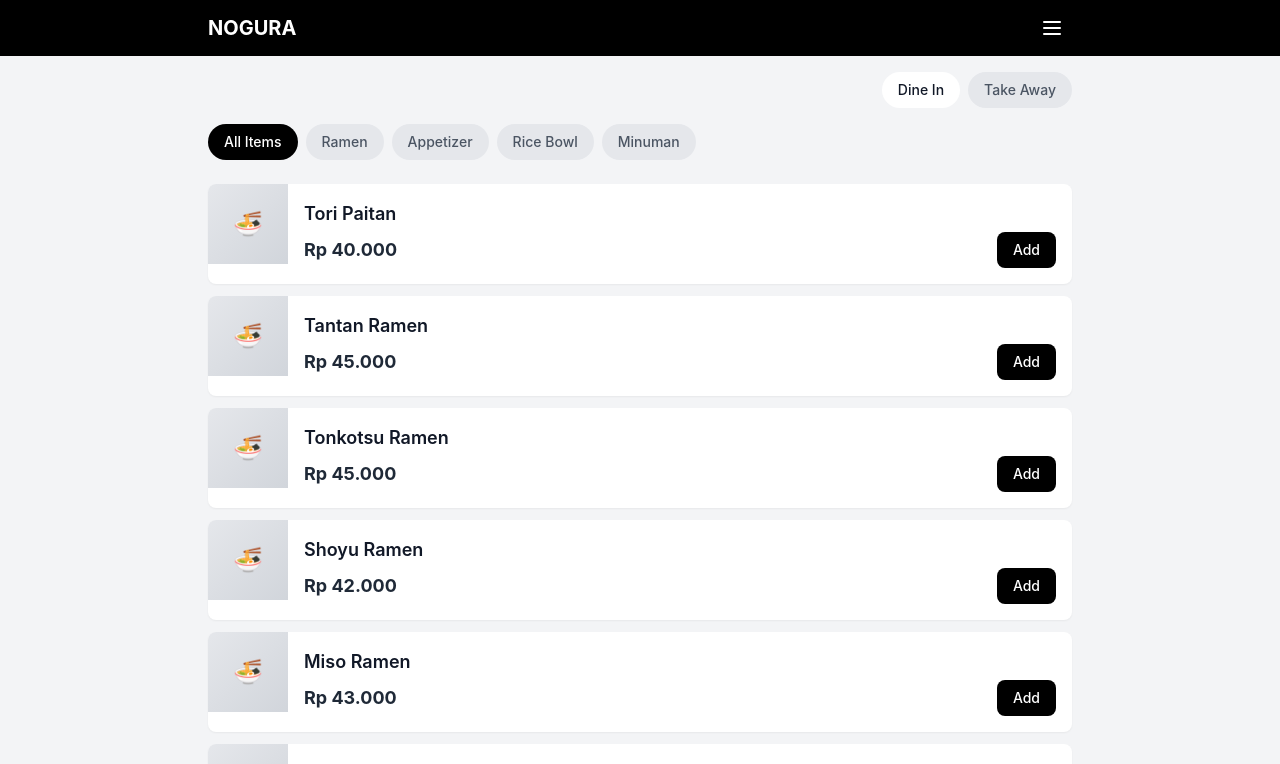
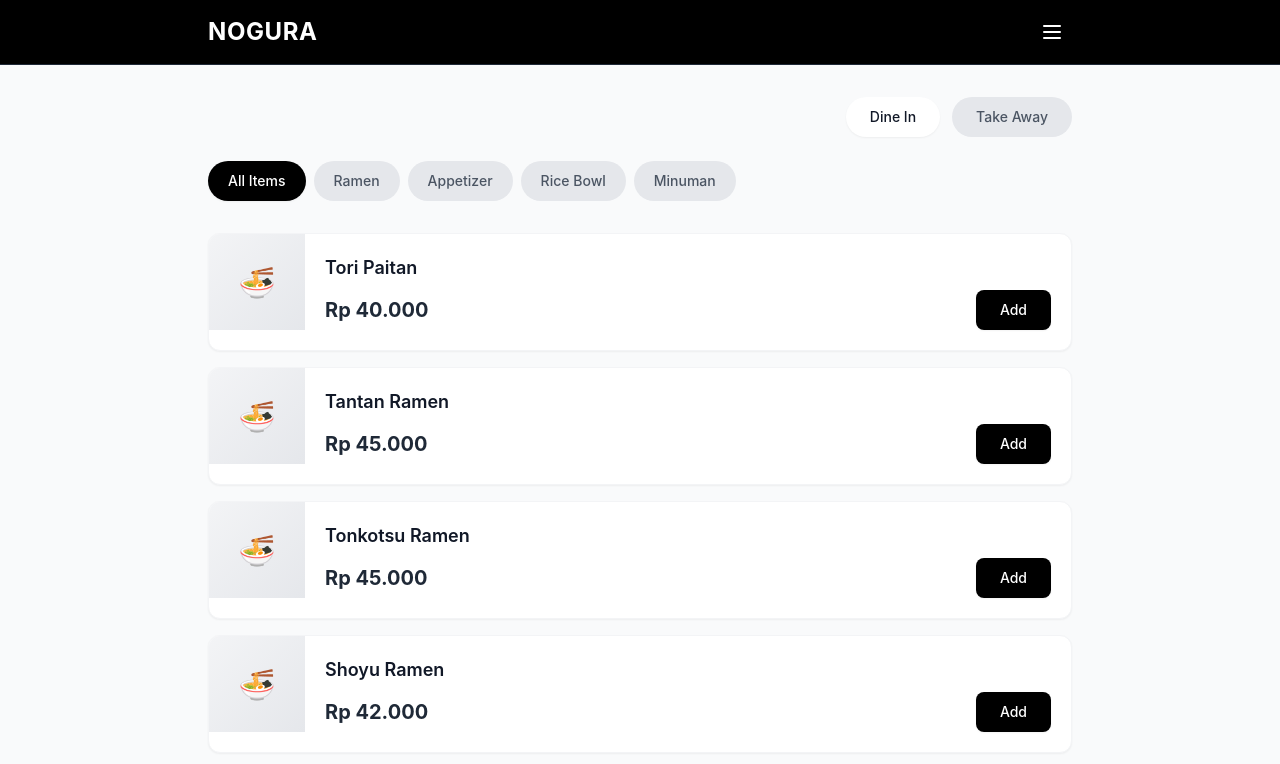
Before and after one commit to noguraofficial/menu, a Next.js app: page / in a window 1280 px wide. Shown: the top 764 px of the page. Built offline with nearby package versions, Linux system fonts and the light colour scheme.

Commit message:
Improve UI design - better spacing, typography, rounded corners, shadows, and overall visual polish

```diff
--- a/app/layout.tsx
+++ b/app/layout.tsx
@@ -9,7 +9,11 @@ export const metadata: Metadata = {
   description: 'Pesan menu favorit Anda dari Nogura Ramen Bar dengan mudah. Tersedia untuk dine-in dan takeaway.',
   keywords: 'ramen, japanese food, nogura, menu, pesan online, dine in, takeaway',
   authors: [{ name: 'Nogura Ramen Bar' }],
-  viewport: 'width=device-width, initial-scale=1',
+}
+
+export const viewport = {
+  width: 'device-width',
+  initialScale: 1,
 }
 
 export default function RootLayout({
@@ -19,7 +23,7 @@ export default function RootLayout({
 }) {
   return (
     <html lang="id">
-      <body className="bg-white min-h-screen">
+      <body className="bg-gray-50 min-h-screen">
         <CartProvider>
           <Header />
           <main className="pb-20">
--- a/components/CartSummary.tsx
+++ b/components/CartSummary.tsx
@@ -14,18 +14,20 @@ export default function CartSummary() {
   }
 
   return (
-    <div className="fixed bottom-0 left-0 right-0 bg-black text-white p-4 z-40">
-      <div className="max-w-4xl mx-auto flex justify-between items-center">
-        <div>
-          <p className="text-sm text-gray-300">Total ({totalItems} items)</p>
-          <p className="text-xl font-bold">{formatCurrency(state.total)}</p>
+    <div className="fixed bottom-0 left-0 right-0 bg-black text-white z-40 border-t border-gray-800">
+      <div className="max-w-4xl mx-auto px-4 py-4">
+        <div className="flex justify-between items-center">
+          <div className="flex-1">
+            <p className="text-sm text-gray-300 mb-1">Total ({totalItems} items)</p>
+            <p className="text-2xl font-bold">{formatCurrency(state.total)}</p>
+          </div>
+          <Link
+            href="/checkout"
+            className="bg-white text-black px-8 py-3 rounded-xl font-semibold hover:bg-gray-100 transition-all duration-200 shadow-sm ml-4"
+          >
+            View Cart
+          </Link>
         </div>
-        <Link
-          href="/checkout"
-          className="bg-white text-black px-6 py-3 rounded-lg font-medium hover:bg-gray-100 transition-colors"
-        >
-          View Cart
-        </Link>
       </div>
     </div>
   )
--- a/components/Header.tsx
+++ b/components/Header.tsx
@@ -7,18 +7,18 @@ export default function Header() {
   const [isMenuOpen, setIsMenuOpen] = useState(false)
 
   return (
-    <header className="bg-black text-white sticky top-0 z-50">
+    <header className="bg-black text-white sticky top-0 z-50 border-b border-gray-800">
       <div className="max-w-4xl mx-auto px-4">
-        <div className="flex justify-between items-center h-14">
+        <div className="flex justify-between items-center h-16">
           {/* Logo */}
           <div className="flex items-center">
-            <h1 className="text-xl font-bold">NOGURA</h1>
+            <h1 className="text-2xl font-bold tracking-wide">NOGURA</h1>
           </div>
 
           {/* Hamburger Menu */}
           <button
             onClick={() => setIsMenuOpen(!isMenuOpen)}
-            className="p-2 text-white hover:text-gray-300 transition-colors"
+            className="p-2 text-white hover:text-gray-300 transition-colors rounded-lg hover:bg-gray-800"
           >
             <Menu className="w-6 h-6" />
           </button>
--- a/components/MenuSection.tsx
+++ b/components/MenuSection.tsx
@@ -33,27 +33,27 @@ export default function MenuSection() {
   }
 
   return (
-    <section id="menu" className="py-4 bg-gray-100 min-h-screen">
+    <section id="menu" className="py-8 min-h-screen">
       <div className="max-w-4xl mx-auto px-4">
 
         {/* Order Type Buttons */}
-        <div className="flex justify-end gap-2 mb-4">
+        <div className="flex justify-end gap-3 mb-6">
           <button
             onClick={() => setOrderType('dine-in')}
-            className={`px-4 py-2 rounded-full text-sm font-medium transition-all ${
+            className={`px-6 py-2.5 rounded-full text-sm font-medium transition-all duration-200 ${
               orderType === 'dine-in'
-                ? 'bg-white text-gray-900'
-                : 'bg-gray-200 text-gray-600'
+                ? 'bg-white text-gray-900 shadow-sm'
+                : 'bg-gray-200 text-gray-600 hover:bg-gray-300'
             }`}
           >
             Dine In
           </button>
           <button
             onClick={() => setOrderType('take-away')}
-            className={`px-4 py-2 rounded-full text-sm font-medium transition-all ${
+            className={`px-6 py-2.5 rounded-full text-sm font-medium transition-all duration-200 ${
               orderType === 'take-away'
-                ? 'bg-white text-gray-900'
-                : 'bg-gray-200 text-gray-600'
+                ? 'bg-white text-gray-900 shadow-sm'
+                : 'bg-gray-200 text-gray-600 hover:bg-gray-300'
             }`}
           >
             Take Away
@@ -61,13 +61,13 @@ export default function MenuSection() {
         </div>
 
         {/* Category Tabs */}
-        <div className="flex gap-2 mb-6">
+        <div className="flex flex-wrap gap-2 mb-8">
           <button
             onClick={() => setActiveCategory('all')}
-            className={`px-4 py-2 rounded-full text-sm font-medium transition-all ${
+            className={`px-5 py-2.5 rounded-full text-sm font-medium transition-all duration-200 ${
               activeCategory === 'all'
-                ? 'bg-black text-white'
-                : 'bg-gray-200 text-gray-600'
+                ? 'bg-black text-white shadow-sm'
+                : 'bg-gray-200 text-gray-600 hover:bg-gray-300'
             }`}
           >
             All Items
@@ -76,10 +76,10 @@ export default function MenuSection() {
             <button
               key={category.id}
               onClick={() => setActiveCategory(category.id)}
-              className={`px-4 py-2 rounded-full text-sm font-medium transition-all ${
+              className={`px-5 py-2.5 rounded-full text-sm font-medium transition-all duration-200 ${
                 activeCategory === category.id
-                  ? 'bg-black text-white'
-                  : 'bg-gray-200 text-gray-600'
+                  ? 'bg-black text-white shadow-sm'
+                  : 'bg-gray-200 text-gray-600 hover:bg-gray-300'
               }`}
             >
               {category.name}
@@ -88,57 +88,57 @@ export default function MenuSection() {
         </div>
 
         {/* Menu Items List */}
-        <div className="space-y-3">
+        <div className="space-y-4">
           {filteredItems.map((item) => {
             const quantity = getItemQuantity(item.id)
             return (
               <div
                 key={item.id}
-                className="bg-white rounded-lg shadow-sm overflow-hidden"
+                className="bg-white rounded-xl shadow-sm border border-gray-100 overflow-hidden hover:shadow-md transition-shadow duration-200"
               >
                 <div className="flex">
                   {/* Thumbnail Image */}
-                  <div className="w-20 h-20 bg-gradient-to-br from-gray-200 to-gray-300 flex items-center justify-center flex-shrink-0">
-                    <div className="text-center text-gray-500">
-                      <div className="text-2xl">🍜</div>
+                  <div className="w-24 h-24 bg-gradient-to-br from-gray-100 to-gray-200 flex items-center justify-center flex-shrink-0">
+                    <div className="text-center text-gray-400">
+                      <div className="text-3xl">🍜</div>
                     </div>
                   </div>
 
                   {/* Content */}
-                  <div className="flex-1 p-4">
-                    <div className="flex justify-between items-start mb-1">
-                      <h3 className="text-lg font-semibold text-gray-900 flex-1 pr-2">{item.name}</h3>
+                  <div className="flex-1 p-5">
+                    <div className="flex justify-between items-start mb-2">
+                      <h3 className="text-lg font-semibold text-gray-900 flex-1 pr-3">{item.name}</h3>
                     </div>
 
                     <div className="flex justify-between items-center">
-                      <span className="text-lg font-bold text-gray-800">
+                      <span className="text-xl font-bold text-gray-800">
                         {formatCurrency(item.price)}
                       </span>
 
                       {quantity > 0 ? (
-                        <div className="flex items-center space-x-2">
+                        <div className="flex items-center space-x-3">
                           <button
                             onClick={() => handleQuantityChange(item.id, quantity - 1)}
-                            className="w-8 h-8 rounded-full bg-gray-200 flex items-center justify-center hover:bg-gray-300 transition-colors"
+                            className="w-9 h-9 rounded-full bg-gray-100 flex items-center justify-center hover:bg-gray-200 transition-colors border border-gray-200"
                           >
-                            <Minus className="w-4 h-4 text-gray-700" />
+                            <Minus className="w-4 h-4 text-gray-600" />
                           </button>
-                          <span className="w-6 text-center font-medium">{quantity}</span>
+                          <span className="w-8 text-center font-semibold text-gray-900">{quantity}</span>
                           <button
                             onClick={() => handleQuantityChange(item.id, quantity + 1)}
-                            className="w-8 h-8 rounded-full bg-gray-200 flex items-center justify-center hover:bg-gray-300 transition-colors"
+                            className="w-9 h-9 rounded-full bg-gray-100 flex items-center justify-center hover:bg-gray-200 transition-colors border border-gray-200"
                           >
-                            <Plus className="w-4 h-4 text-gray-700" />
+                            <Plus className="w-4 h-4 text-gray-600" />
                           </button>
                         </div>
                       ) : (
                         <button
                           onClick={() => handleAddToCart(item)}
                           disabled={!item.isAvailable}
-                          className={`px-4 py-2 rounded-lg text-sm font-medium transition-colors ${
+                          className={`px-6 py-2.5 rounded-lg text-sm font-medium transition-all duration-200 ${
                             item.isAvailable
-                              ? 'bg-black text-white hover:bg-gray-800'
-                              : 'bg-gray-300 text-gray-500 cursor-not-allowed'
+                              ? 'bg-black text-white hover:bg-gray-800 shadow-sm'
+                              : 'bg-gray-200 text-gray-400 cursor-not-allowed'
                           }`}
                         >
                           Add
```
